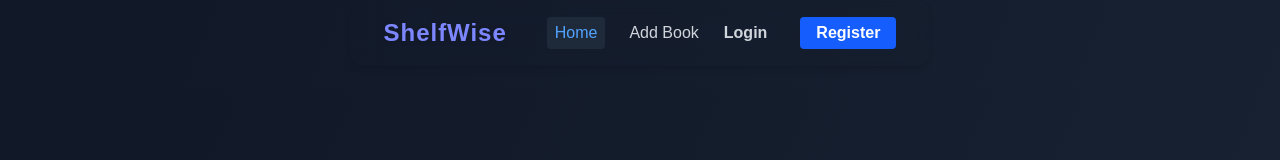
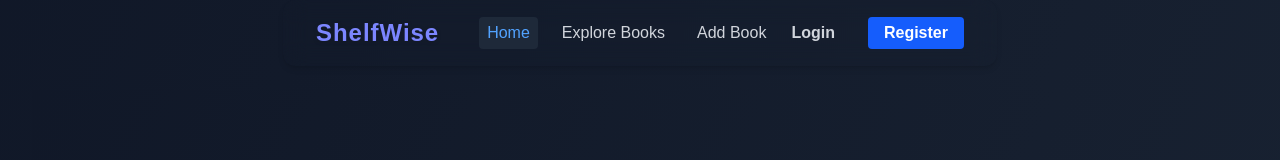
Before and after one commit to 360Parminder/book-review-platform, a React (Vite) app in the folder frontend/: page / in a window 1280 px wide. Shown: the top 160 px of the page. Built offline with nearby package versions, Linux system fonts and the light colour scheme; no server answers.

Commit message:
feat: Add Explore Books link to Header and update Get Started link in Landing page

```diff
--- a/frontend/src/components/Header.jsx
+++ b/frontend/src/components/Header.jsx
@@ -53,7 +53,18 @@ export default function Header({ user, onLogout }) {
             >
               Home
             </Link>
+
             <Link
+              to="/explore"
+              className={`text-base font-medium py-1 px-2 rounded transition-colors duration-150 ${
+                location.pathname === "/explore"
+                  ? "text-blue-400 bg-gray-800"
+                  : "text-gray-300 hover:text-blue-400 hover:bg-gray-800"
+              }`}
+            >
+              Explore Books
+            </Link>
+             <Link
               to="/books/new"
               className={`text-base font-medium py-1 px-2 rounded transition-colors duration-150 ${
                 location.pathname === "/books/new"
--- a/frontend/src/pages/Landing.jsx
+++ b/frontend/src/pages/Landing.jsx
@@ -302,7 +302,7 @@ export default function Landing() {
             Sign up now to start sharing your reviews, get personalized recommendations, and connect with fellow book lovers.
           </p>
           <Link
-            to="/register"
+            to={isAuthenticated ? "/explore" : "/register"}
             className="inline-flex items-center bg-gray-100 text-indigo-700 hover:bg-white px-6 py-3 font-medium rounded-lg shadow-md transition-all"
           >
             Get Started
```
